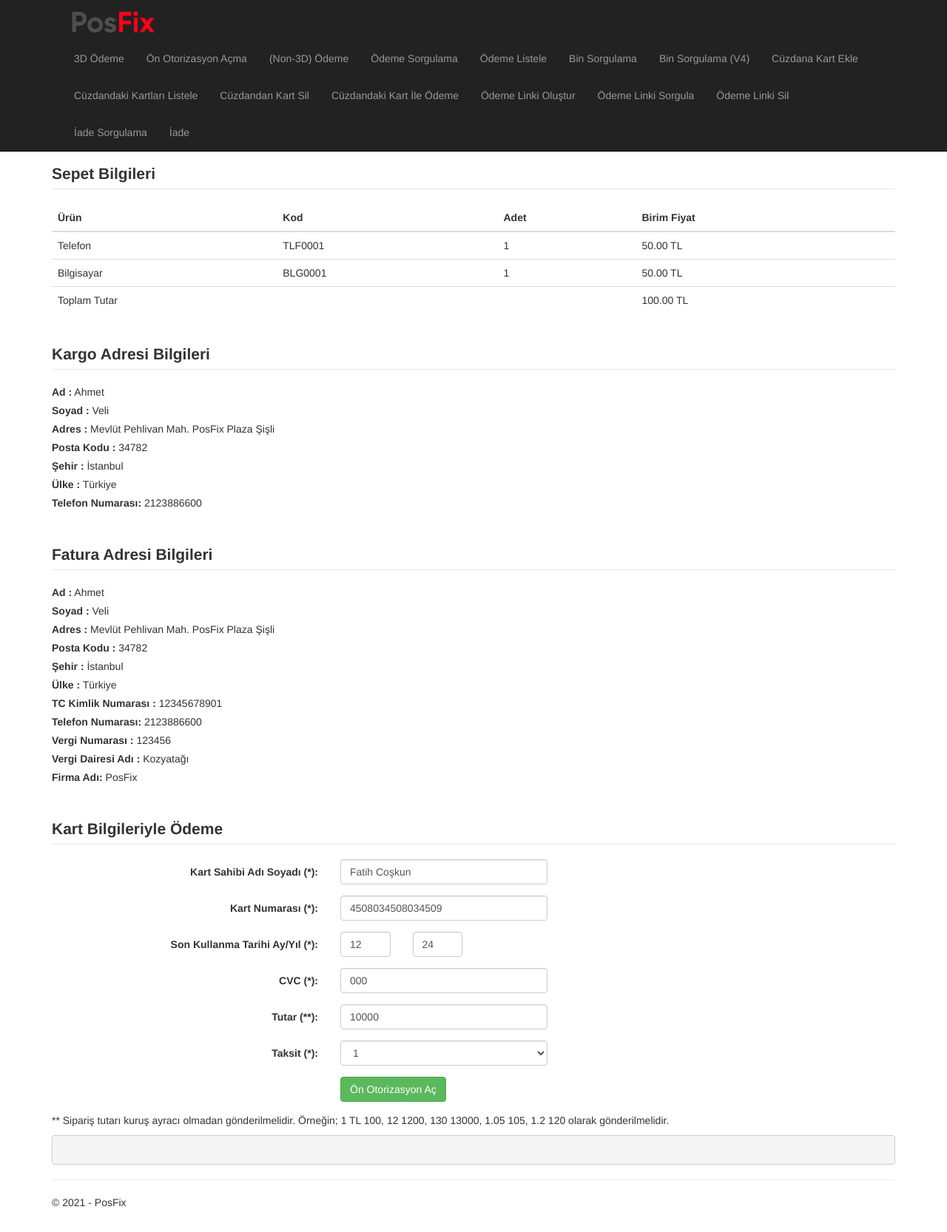
After one commit to posfix/python, a Django app: page /preAuth/ in a window 1280 px wide. The commit adds this page. Shown: the whole page at 74% size. Run offline with Django 3.2, Linux system fonts and the light colour scheme.

Commit message:
IPA-4913 PreAuth Completed

```diff
--- a/main/views.py
+++ b/main/views.py
@@ -1,4 +1,5 @@
 # coding=utf-8
+from django.http import HttpResponse
 from django.shortcuts import render
 
 from main.posfix_lib.configs import Configs
@@ -17,7 +18,7 @@ from main.posfix_lib.PaymentRefundInquiryRequest import PaymentRefundInquiryRequ
 from main.posfix_lib.PaymentRefundRequest import PaymentRefundRequest
 from main.posfix_lib.ThreedPaymentRequest import ThreedPaymentRequest
 from main.posfix_lib.NonThreeDPaymentRequest import NonThreeDPaymentRequest
-
+from main.posfix_lib.PreAuthRequest import PreAuthRequest
 from random import randint
 import json
 
@@ -74,6 +75,85 @@ def threedPaymentRequest(request):
         # 3D formunun başlatılması için istek çağrısının yapıldığı kısımdır.
         message = req.execute(req, config)
     return render(None, 'index.html', {'message': message})
+
+
+def preAuthRequest(request):
+    message = ""
+    if request.POST:
+        preAuthRequest = PreAuthRequest()
+        preAuthRequest.Echo = "Echo"
+        preAuthRequest.Mode = config.Mode
+        preAuthRequest.ThreeD = "false"
+        preAuthRequest.Version = "1.0"
+        preAuthRequest.OrderId = str(randint(1, 10000))
+        preAuthRequest.Amount = request.POST.get('amount')
+        preAuthRequest.CardOwnerName = request.POST.get('nameSurname')
+        preAuthRequest.CardNumber = request.POST.get('cardNumber')
+        preAuthRequest.CardExpireMonth = request.POST.get('month')
+        preAuthRequest.CardExpireYear = request.POST.get('year')
+        preAuthRequest.Installment = request.POST.get('installment')
+        preAuthRequest.Cvc = request.POST.get('cvc')
+        preAuthRequest.VendorId = ""
+        preAuthRequest.UserId = ""
+        preAuthRequest.CardId = ""
+        preAuthRequest.ThreeDSecureCode = ""
+
+        preAuthRequest.Purchaser = preAuthRequest.PurchaserClass()
+        preAuthRequest.Purchaser.name = "Ahmet"
+        preAuthRequest.Purchaser.surname = "Veli"
+        preAuthRequest.Purchaser.birthDate = "1986-07-11"
+        preAuthRequest.Purchaser.email = "mura@Veli.com"
+        preAuthRequest.Purchaser.gsmPhone = "5881231212"
+        preAuthRequest.Purchaser.tcCertificate = "58812312547"
+        preAuthRequest.Purchaser.clientIp = "127.0.0.1"
+
+        # Fatura Bilgileri
+        preAuthRequest.Purchaser.invoiceAddress = preAuthRequest.PurchaserAddress()
+        preAuthRequest.Purchaser.invoiceAddress.name = "Ahmet"
+        preAuthRequest.Purchaser.invoiceAddress.surname = "Veli"
+        preAuthRequest.Purchaser.invoiceAddress.address = "Mevlut Pehlivan Mah. PosFix Plaza Sisli"
+        preAuthRequest.Purchaser.invoiceAddress.zipCode = "34782"
+        preAuthRequest.Purchaser.invoiceAddress.cityCode = "34"
+        preAuthRequest.Purchaser.invoiceAddress.tcCertificate = "1234567890"
+        preAuthRequest.Purchaser.invoiceAddress.country = "TR"
+        preAuthRequest.Purchaser.invoiceAddress.taxNumber = "123456"
+        preAuthRequest.Purchaser.invoiceAddress.taxOffice = "Kozyatagi"
+        preAuthRequest.Purchaser.invoiceAddress.companyName = "PosFix"
+        preAuthRequest.Purchaser.invoiceAddress.phoneNumber = "2122222222"
+
+        # Kargo Bilgileri
+        preAuthRequest.Purchaser.shippingAddress = preAuthRequest.PurchaserAddress()
+        preAuthRequest.Purchaser.shippingAddress.name = "Ahmet"
+        preAuthRequest.Purchaser.shippingAddress.surname = "Veli"
+        preAuthRequest.Purchaser.shippingAddress.address = "Mevlut Pehlivan Mah. PosFix Plaza Sisli"
+        preAuthRequest.Purchaser.shippingAddress.zipCode = "34782"
+        preAuthRequest.Purchaser.shippingAddress.cityCode = "34"
+        preAuthRequest.Purchaser.shippingAddress.tcCertificate = "1234567890"
+        preAuthRequest.Purchaser.shippingAddress.country = "TR"
+        preAuthRequest.Purchaser.shippingAddress.phoneNumber = "2122222222"
+
+        # Ürün Bilgileri
+        preAuthRequest.Products = []
+        product1 = preAuthRequest.Product()
+        product1.title = "Telefon"
+        product1.code = "TLF0001"
+        product1.price = "5000"
+        product1.quantity = "1"
+        preAuthRequest.Products.append(product1)
+
+        product2 = preAuthRequest.Product()
+        product2.title = "Bilgisayar"
+        product2.code = "BLG0001"
+        product2.price = "5000"
+        product2.quantity = "1"
+        preAuthRequest.Products.append(product2)
+
+        # API Cagrisi Yapiyoruz
+        response = preAuthRequest.execute(preAuthRequest, config)
+        print("RESPONSE:",response)
+        message = json.dumps(json.loads(response), indent=4, ensure_ascii=False)
+
+    return render(None, 'preAuth.html', {'message': message})
 
 
 # Non-3D Ödeme Yaptığımız Kısım
--- a/posfix_python/templates/base.html
+++ b/posfix_python/templates/base.html
@@ -31,6 +31,11 @@
                     <ul class="nav navbar-nav">
                         <li>
                             <a href="{% url 'threedPaymentRequest' %}">3D Ödeme</a>
+                        </li>
+                        <li>
+                            <a href="{% url 'preAuth' %}"
+                                >Ön Otorizasyon Açma</a
+                            >
                         </li>
                         <li>
                             <a href="{% url 'nonThreeDPayment' %}"
--- /dev/null
+++ b/posfix_python/templates/preAuth.html
@@ -0,0 +1,189 @@
+{% extends 'base.html' %} {% block content %}
+
+<fieldset>
+  <legend>
+    <label style="font-weight: bold; width: 250px">Sepet Bilgileri</label>
+  </legend>
+  <table class="table">
+    <thead>
+      <tr>
+        <th>Ürün</th>
+        <th>Kod</th>
+        <th>Adet</th>
+        <th>Birim Fiyat</th>
+      </tr>
+    </thead>
+    <tbody>
+      <tr>
+        <td>Telefon</td>
+        <td>TLF0001</td>
+        <td>1</td>
+        <td>50.00 TL</td>
+      </tr>
+      <tr>
+        <td>Bilgisayar</td>
+        <td>BLG0001</td>
+        <td>1</td>
+        <td>50.00 TL</td>
+      </tr>
+      <tr>
+        <td colspan="3">Toplam Tutar</td>
+        <td>100.00 TL</td>
+      </tr>
+    </tbody>
+  </table>
+</fieldset>
+<br />
+<fieldset>
+  <legend>
+    <label style="font-weight: bold; width: 250px"
+      >Kargo Adresi Bilgileri</label
+    >
+  </legend>
+  <label style="font-weight: bold">Ad :</label> Ahmet<br />
+  <label style="font-weight: bold">Soyad :</label> Veli <br />
+  <label style="font-weight: bold">Adres :</label> Mevlüt Pehlivan Mah. PosFix
+  Plaza Şişli <br />
+  <label style="font-weight: bold">Posta Kodu :</label> 34782 <br />
+  <label style="font-weight: bold">Şehir :</label> İstanbul <br />
+  <label style="font-weight: bold">Ülke :</label> Türkiye <br />
+  <label style="font-weight: bold">Telefon Numarası:</label> 2123886600 <br />
+</fieldset>
+<br />
+<br />
+<fieldset>
+  <legend>
+    <label style="font-weight: bold; width: 250px"
+      >Fatura Adresi Bilgileri</label
+    >
+  </legend>
+  <label style="font-weight: bold">Ad :</label> Ahmet<br />
+  <label style="font-weight: bold">Soyad :</label> Veli<br />
+  <label style="font-weight: bold">Adres :</label> Mevlüt Pehlivan Mah. PosFix
+  Plaza Şişli<br />
+  <label style="font-weight: bold">Posta Kodu :</label> 34782<br />
+  <label style="font-weight: bold">Şehir :</label> İstanbul<br />
+  <label style="font-weight: bold">Ülke :</label> Türkiye<br />
+  <label style="font-weight: bold">TC Kimlik Numarası :</label>
+  12345678901<br />
+  <label style="font-weight: bold">Telefon Numarası:</label> 2123886600<br />
+  <label style="font-weight: bold">Vergi Numarası :</label> 123456<br />
+  <label style="font-weight: bold">Vergi Dairesi Adı :</label> Kozyatağı<br />
+  <label style="font-weight: bold">Firma Adı:</label> PosFix
+</fieldset>
+<br />
+<br />
+<form action="" method="post" class="form-horizontal">
+  <fieldset>
+    <!-- Form Name -->
+    <legend>
+      <label style="font-weight: bold; width: 250px"
+        >Kart Bilgileriyle Ödeme</label
+      >
+    </legend>
+    <!-- Text input-->
+    <div class="form-group">
+      <label class="col-md-4 control-label" for=""
+        >Kart Sahibi Adı Soyadı (*):</label
+      >
+      <div class="col-md-4">
+        <input
+          value="Fatih Coşkun"
+          name="nameSurname"
+          class="form-control input-md"
+          required
+        />
+      </div>
+    </div>
+    <div class="form-group">
+      <label class="col-md-4 control-label" for="">Kart Numarası (*):</label>
+      <div class="col-md-4">
+        <input
+          value="4508034508034509"
+          name="cardNumber"
+          class="form-control input-md"
+          required
+        />
+      </div>
+    </div>
+    <div class="form-group">
+      <label class="col-md-4 control-label" for=""
+        >Son Kullanma Tarihi Ay/Yıl (*):</label
+      >
+      <div class="col-md-1">
+        <input
+          name="month"
+          type="text"
+          value="12"
+          class="form-control input-md"
+          required
+        />
+      </div>
+      <div class="col-md-1">
+        <input
+          name="year"
+          type="text"
+          value="24"
+          class="form-control input-md"
+          required
+        />
+      </div>
+    </div>
+    <div class="form-group">
+      <label class="col-md-4 control-label" for="">CVC (*):</label>
+      <div class="col-md-4">
+        <input value="000" name="cvc" class="form-control input-md" required />
+      </div>
+    </div>
+    <div class="form-group">
+      <label class="col-md-4 control-label" for="">Tutar (**):</label>
+      <div class="col-md-4">
+        <input
+          value="10000"
+          name="amount"
+          class="form-control input-md"
+          required
+        />
+      </div>
+    </div>
+    <div class="form-group">
+      <label class="col-md-4 control-label" for="">Taksit (*):</label>
+      <div class="col-md-4">
+        <select class="form-control input-md" name="installment">
+          <option value="1">1</option>
+          <option value="2">2</option>
+          <option value="3">3</option>
+          <option value="4">4</option>
+          <option value="5">5</option>
+          <option value="6">6</option>
+          <option value="7">7</option>
+          <option value="8">8</option>
+          <option value="9">9</option>
+          <option value="10">10</option>
+          <option value="11">11</option>
+          <option value="12">12</option>
+        </select>
+      </div>
+    </div>
+  </fieldset>
+  <!-- Button -->
+  <div class="form-group">
+    <label class="col-md-4 control-label" for=""></label>
+    <div class="col-md-4">
+      <button type="submit" id="" name="" class="btn btn-success">
+        Ön Otorizasyon Aç
+      </button>
+    </div>
+  </div>
+  <p>
+    ** Sipariş tutarı kuruş ayracı olmadan gönderilmelidir. Örneğin; 1 TL 100,
+    12 1200, 130 13000, 1.05 105, 1.2 120 olarak gönderilmelidir.
+  </p>
+</form>
+
+<pre>
+{% if message %}
+{{ message }}
+{% endif %}
+</pre>
+{% endblock %}
--- a/posfix_python/urls.py
+++ b/posfix_python/urls.py
@@ -22,24 +22,25 @@ from main.views import *
 
 urlpatterns = [
                   re_path(r'^$', threedPaymentRequest, name='threedPaymentRequest'),
+                  re_path(r'^preAuth/', preAuthRequest, name='preAuth'),
                   re_path(r'^nonThreeDPayment/', nonThreeDPaymentRequest, name='nonThreeDPayment'),
                   re_path(r'^paymentInquiry/', paymentInquiryRequest, name='paymentInquiry'),
                   re_path(r'^paymentInquiryWithTime/', paymentInquiryWithTimeRequest,
-                      name='paymentInquiryWithTime'),
+                          name='paymentInquiryWithTime'),
                   re_path(r'^paymentLinkDelete/', paymentLinkDeleteRequest, name='paymentLinkDelete'),
                   re_path(r'^paymentLinkCreate/', paymentLinkCreateRequest, name='paymentLinkCreate'),
                   re_path(r'^paymentLinkInquiry/', paymentLinkInquiryRequest,
-                      name='paymentLinkInquiry'),
+                          name='paymentLinkInquiry'),
                   re_path(r'^paymentRefundInquiry/', paymentRefundInquiryRequest,
-                      name='paymentRefundInquiry'),
+                          name='paymentRefundInquiry'),
                   re_path(r'^paymentRefund/', paymentRefundRequest, name='paymentRefund'),
                   re_path(r'^getCardFromWallet/', getCardFromWallet, name='getCardFromWallet'),
                   re_path(r'^addCartToWallet/', addCartToWallet, name='addCartToWallet'),
                   re_path(r'^deleteCardFromWallet/', deleteCardFromWallet,
-                      name='deleteCardFromWallet'),
+                          name='deleteCardFromWallet'),
                   re_path(r'^binRequest/', binRequest, name='binRequest'),
                   re_path(r'^binV4Request/', binV4Request, name='binV4Request'),
                   re_path(r'^nonThreeDPaymentWithWallet/', nonThreeDPaymentWithWallet,
-                      name='nonThreeDPaymentWithWallet'),
+                          name='nonThreeDPaymentWithWallet'),
                   re_path(r'^admin/', admin.site.urls),
               ] + static(settings.STATIC_URL, document_root=settings.STATIC_ROOT)
```
Also changed, not shown: main/posfix_lib/PreAuthRequest.py (added, +157 -0 lines).
